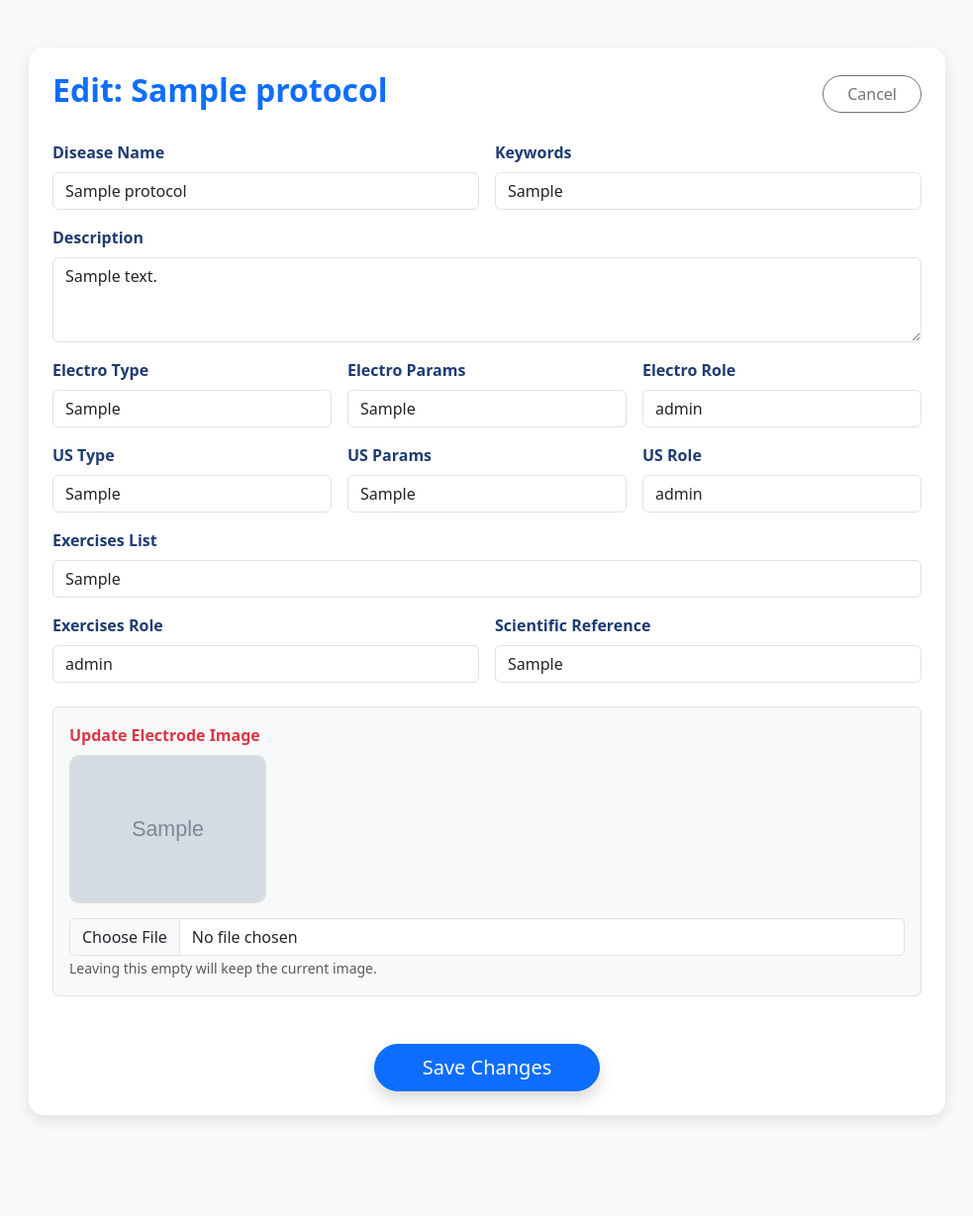
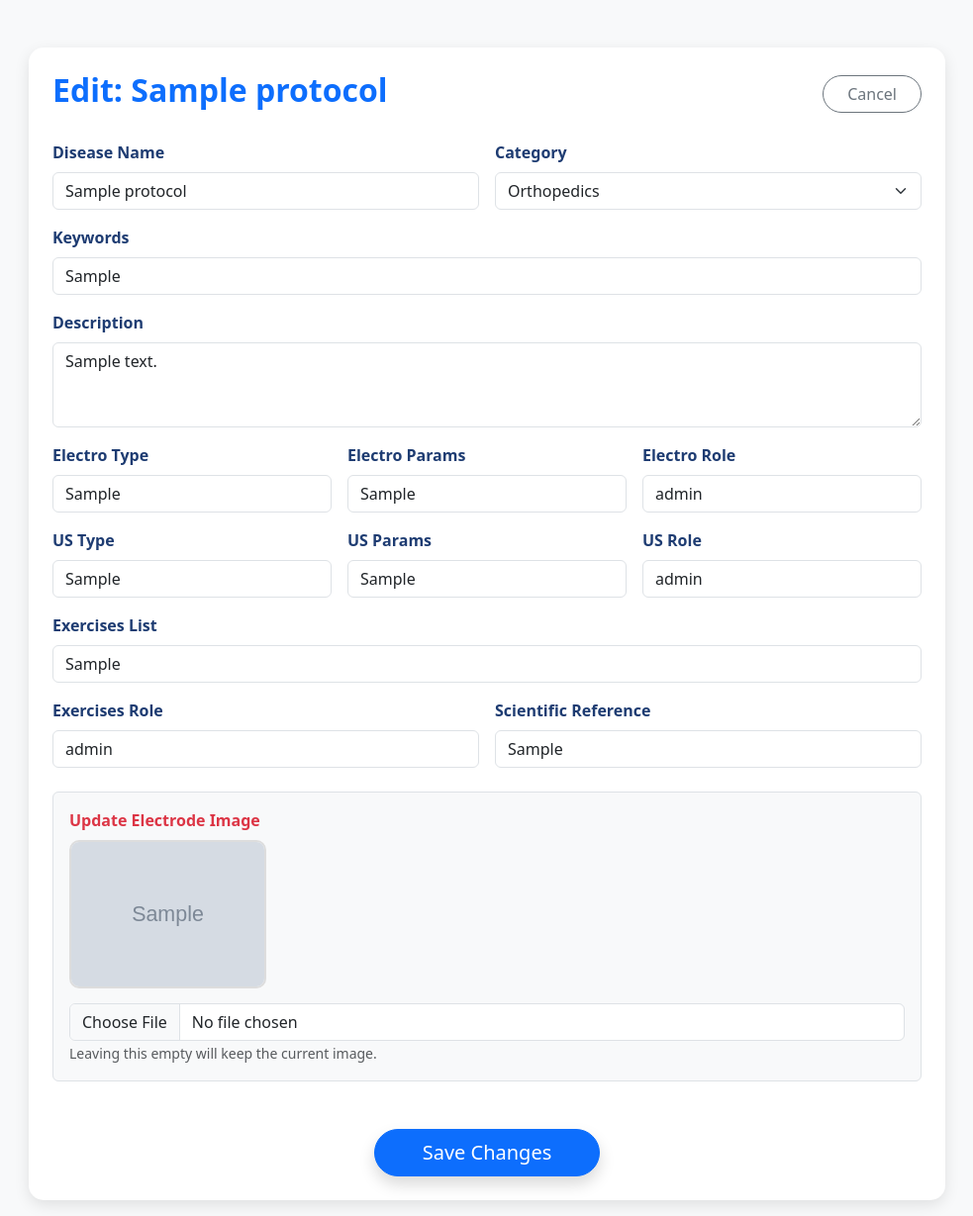
Before and after one commit to abohamza122025-a11y/PhysioExpert-Pro, a Flask app: page /admin/edit/1 in a window 1280 px wide. Shown: the top 1229 px of the page at 99% size, without its empty margins (148-1131 px from the left). Before the commit the page ends 1132 px from the top, so only its background shows below. Run offline with Flask 3, Linux system fonts and the light colour scheme; a user stored in the database is signed in; tables that the repository leaves empty hold one stand-in row (values such as "Sample post"); grey boxes marked "Sample" are stand-in pictures.

Commit message:
Update edit_protocol.html

```diff
--- a/templates/edit_protocol.html
+++ b/templates/edit_protocol.html
@@ -30,10 +30,23 @@
                             <label class="form-label">Disease Name</label>
                             <input type="text" name="disease_name" class="form-control" value="{{ protocol.disease_name }}" required>
                         </div>
+
                         <div class="col-md-6">
+                            <label class="form-label">Category</label>
+                            <select name="category" class="form-select">
+                                <option value="Orthopedics" {% if protocol.category == 'Orthopedics' %}selected{% endif %}>Orthopedics</option>
+                                <option value="Neurology" {% if protocol.category == 'Neurology' %}selected{% endif %}>Neurology</option>
+                                <option value="Pediatrics" {% if protocol.category == 'Pediatrics' %}selected{% endif %}>Pediatrics</option>
+                                <option value="Sports Medicine" {% if protocol.category == 'Sports Medicine' %}selected{% endif %}>Sports Medicine</option>
+                                <option value="General" {% if protocol.category == 'General' %}selected{% endif %}>General</option>
+                            </select>
+                        </div>
+
+                        <div class="col-md-12">
                             <label class="form-label">Keywords</label>
                             <input type="text" name="keywords" class="form-control" value="{{ protocol.keywords }}">
                         </div>
+
                         <div class="col-12">
                             <label class="form-label">Description</label>
                             <textarea name="description" class="form-control" rows="3">{{ protocol.description }}</textarea>
```
